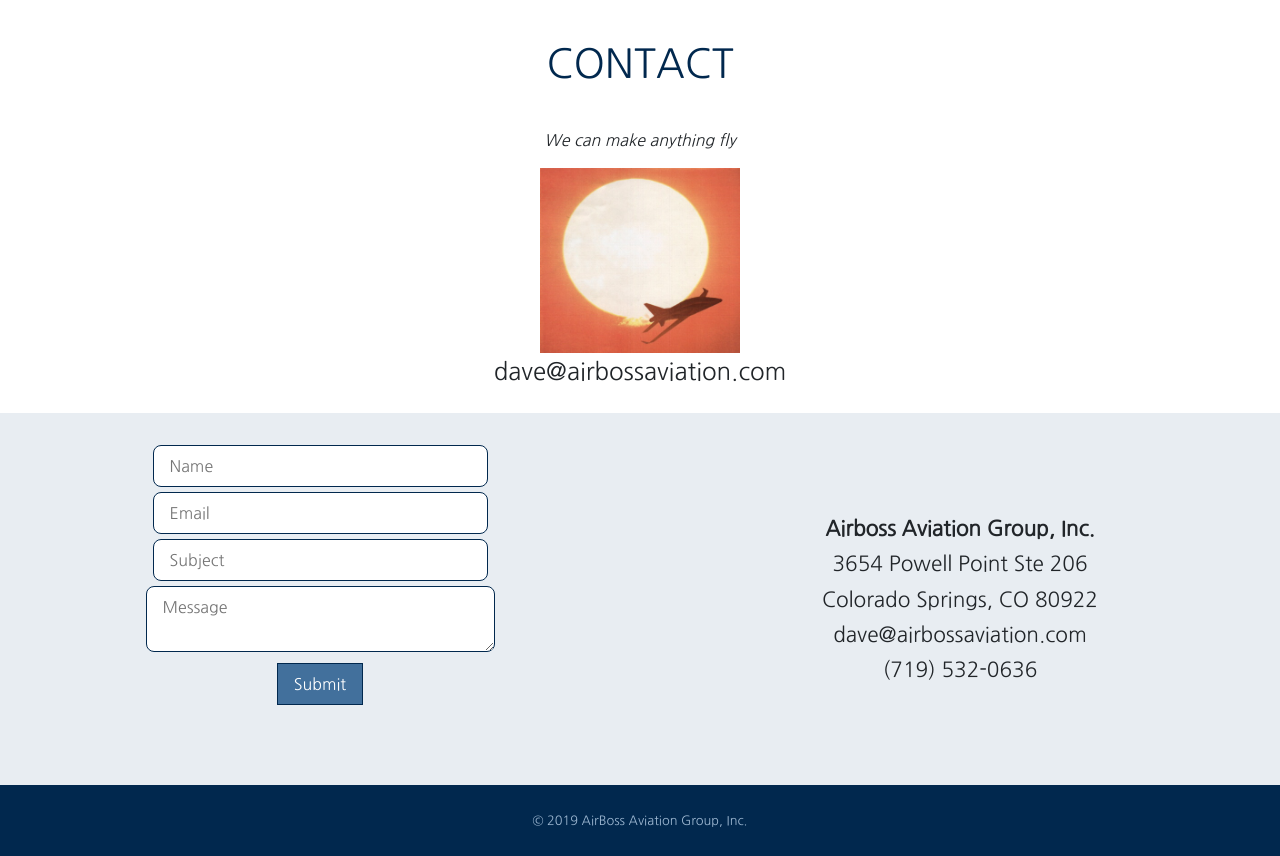
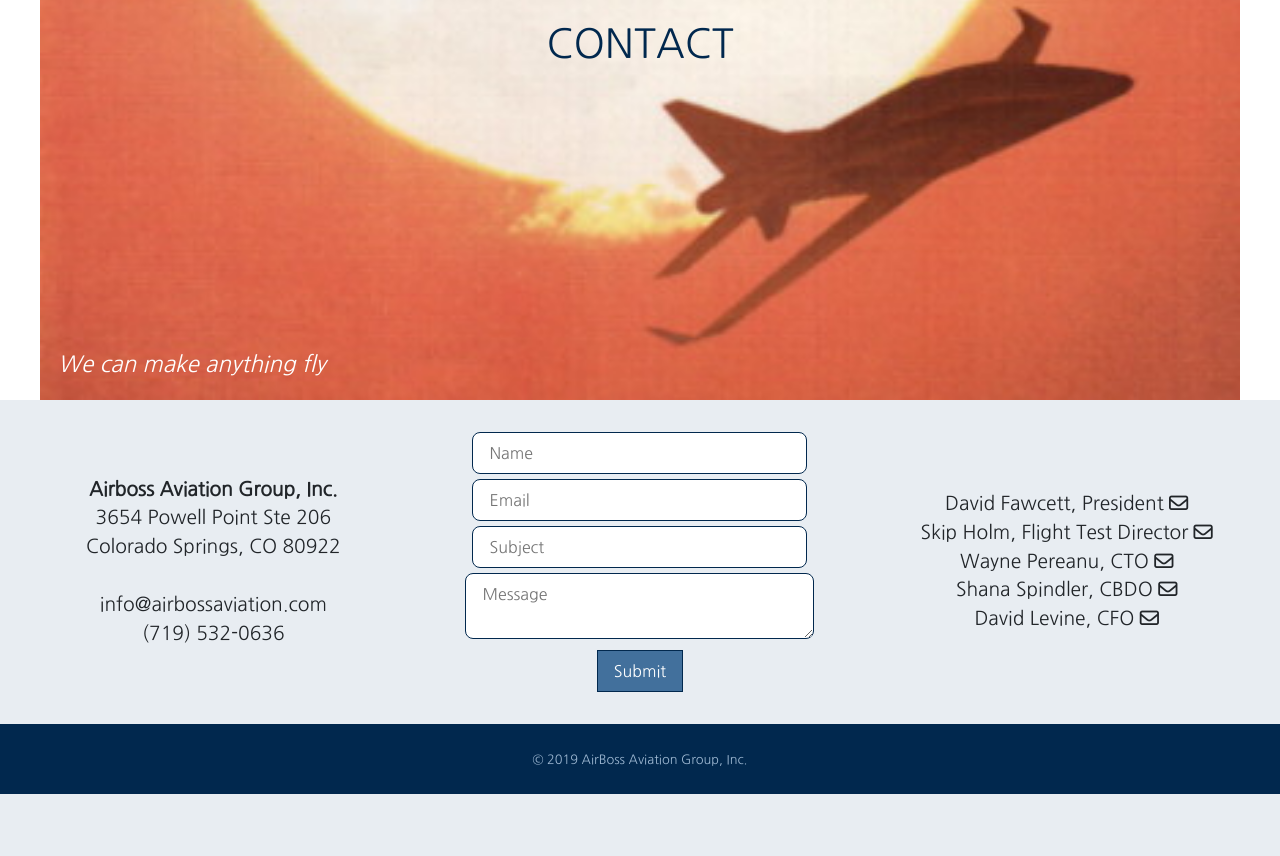
Before and after one commit to neromike/AirBoss-website, a PHP site: page /contact in a window 1280 px wide. Shown: the part 92-948 px from the top of the page. After the commit the page ends 886 px from the top, so only its background shows below. Run offline with PHP 8.4, Linux system fonts and the light colour scheme; some libraries are stand-ins or nearby versions.

Commit message:
Contact page re-vamp

```diff
--- a/contact.php
+++ b/contact.php
@@ -2,52 +2,129 @@
 
 
 <style>
+.contact_title {
+  background-image: url(img/contact/contact_back.jpg);
+  background-position: center bottom;
+  background-repeat: no-repeat;
+  background-size: cover;
+  min-height: 200px;
+  max-width: 1200px;
+  margin-left: auto;
+  margin-right: auto;
+}
+.contact_title h1 {
+  margin-top: 0.5em;
+}
 .contact_subtitle {
   font-style: italic;
-  padding-bottom: 1em;
-}
-.contact_image {
-  width: 200px;
-}
-.contact_email_container {
-  font-size: 1.5em;
-  padding-bottom: 1em;
+  position: absolute;
+  bottom: 0.8em;
+  left: 0.8em;
+  color: <?php echo $color_light; ?>;
+  font-size: 1.4em;
 }
 .contact_subpage {
   background-color: <?php echo $color_grey; ?>;
   padding-top: 2em;
   padding-bottom: 2em;
 }
-.contact_subpage_copy {
-  font-size: 1.3em;
-  line-height: 1.7em;
+.contact_about_container {
+  font-size: 1.2em;
+}
+.contact_form_container {
+  margin-top: 1em;
+  padding-top: 1em;
+  border-top: solid 1px grey;
+  margin-bottom: 1em;
+  padding-bottom: 1em;
+  border-bottom: solid 1px grey;
+}
+.contact_address_container {
+  font-size: 1.2em;
+}
+
+.contactus_container {
+  padding-bottom: 0px !important;
+}
+.contactus_container .button {
+  margin-bottom: 0px !important;
+}
+
+@media (min-width: 576px) {
+  .contact_title {
+    min-height: 300px;
+  }
+}
+@media (min-width: 768px) {
+  .contact_title {
+    min-height: 400px;
+  }
+  .contact_about_container {
+    font-size: 1em;
+  }
+  .contact_form_container {
+    margin-top: 0em;
+    padding-top: 0em;
+    border-top: none;
+    margin-bottom: 0em;
+    padding-bottom: 0em;
+    border-bottom: none;
+  }
+  .contact_address_container {
+    font-size: 1em;
+  }
+}
+@media (min-width: 992px) {
+  .contact_about_container {
+    font-size: 1.2em;
+  }
+  .contact_address_container {
+    font-size: 1.2em;
+  }
+}
+@media (min-width: 1200px) {
+
+}
+@media (min-width: 1600px) {
+
 }
 </style>
 <div class="row text-center">
-    <h1 class="col-12">Contact</h1>
-    <div class="col-12">
+    <div class="col-12 contact_title">
+      <h1 class="col-12">Contact</h1>
       <div class="contact_subtitle">We can make anything fly</div>
-      <img class="contact_image" src="img/contact/contact_back.jpg" />
-      <div class="contact_email_container">
-        <a href="mailto:<?php echo $email_address; ?>" target="_blank" class="contact_link contact_email"><?php echo $email_address; ?></a>
-      </div>
     </div>
     <div class="contact_subpage col-12">
       <div class="row">
-        <div class="col-12 col-sm-6 align-self-center">
-          <?php require 'contact_form.php'; ?>
-        </div>
-        <div class="col-12 col-sm-6 align-self-center contact_subpage_copy">
+
+        <div class="col-12 col-md-4 align-self-center contact_about_container">
           <strong>Airboss Aviation Group, Inc.</strong>
           <br />
           <?php echo $address1; ?>
           <br />
           <?php echo $address2; ?>
-          <br />
-          <a href="mailto:<?php echo $email_address; ?>" target="_blank" class="contact_link contact_email"><?php echo $email_address; ?></a>
+          <br /><br />
+          <a class="contact_email" href="mailto:<?php echo "info@airbossaviation" . $email_address_obfuscate . ".com";?>"></a>
           <br />
           <a href="tel:<?php echo $phone_number; ?>" class="contact_link"><?echo $phone_number; ?></a>
         </div>
+
+        <div class="col-12 col-md-4 align-self-center contact_form_container">
+          <?php require 'contact_form.php'; ?>
+        </div>
+
+        <div class="col-12 col-md-4 align-self-center contact_address_container">
+          <a class="contact_email contact_email_linkonly" href="mailto:<?php echo "dave@airbossaviation" . $email_address_obfuscate . ".com";?>">David Fawcett, President</a>
+          <br />
+          <a class="contact_email contact_email_linkonly" href="mailto:<?php echo "sholm@airbossaviation" . $email_address_obfuscate . ".com"; ?>">Skip Holm, Flight Test Director</a>
+          <br />
+          <a class="contact_email contact_email_linkonly" href="mailto:<?php echo "wspereanu@airbossaviation" . $email_address_obfuscate . ".com"; ?>">Wayne Pereanu, CTO</a>
+          <br />
+          <a class="contact_email contact_email_linkonly" href="mailto:<?php echo "srsprindler@airbossaviation" . $email_address_obfuscate . ".com"; ?>">Shana Spindler, CBDO</a>
+          <br />
+          <a class="contact_email contact_email_linkonly" href="mailto:<?php echo "dmelvine@airbossaviation" . $email_address_obfuscate . ".com"; ?>">David Levine, CFO</a>
+        </div>
+
     </div>
   </div>
 </div>
```
